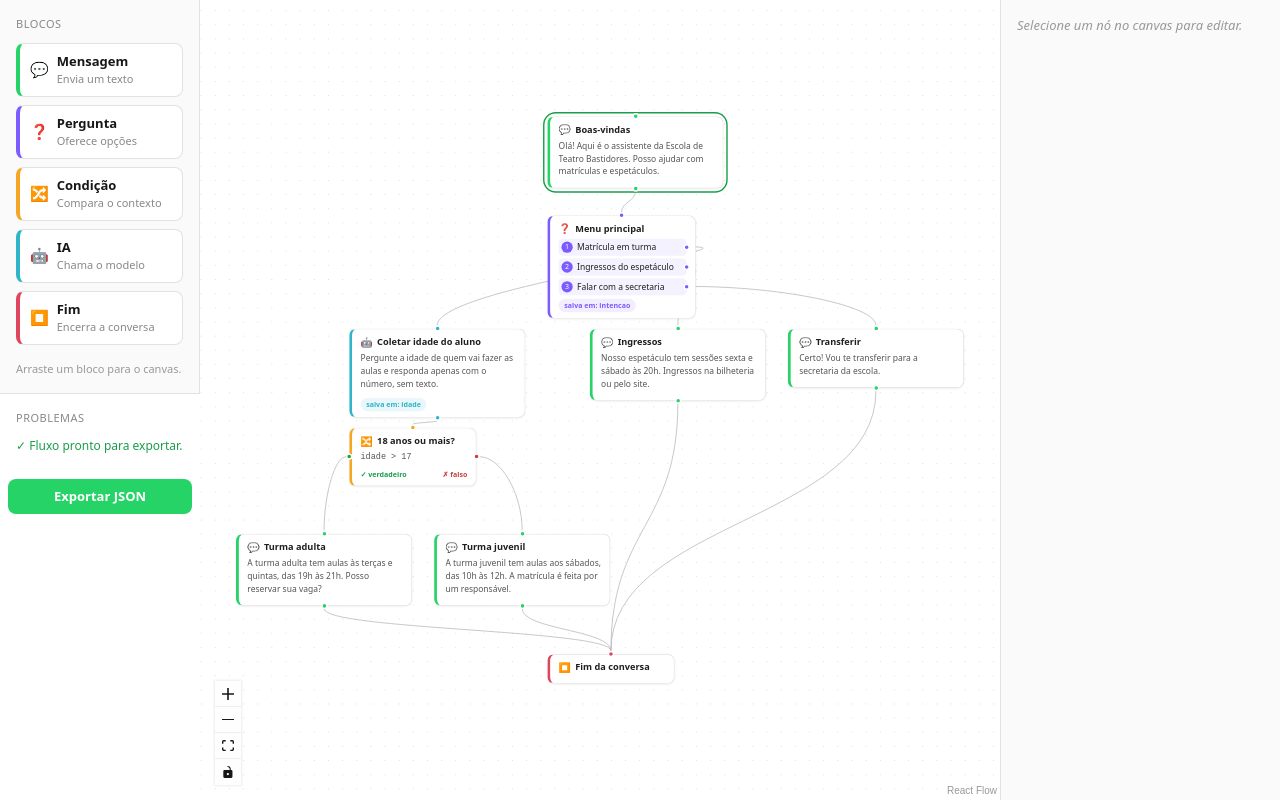
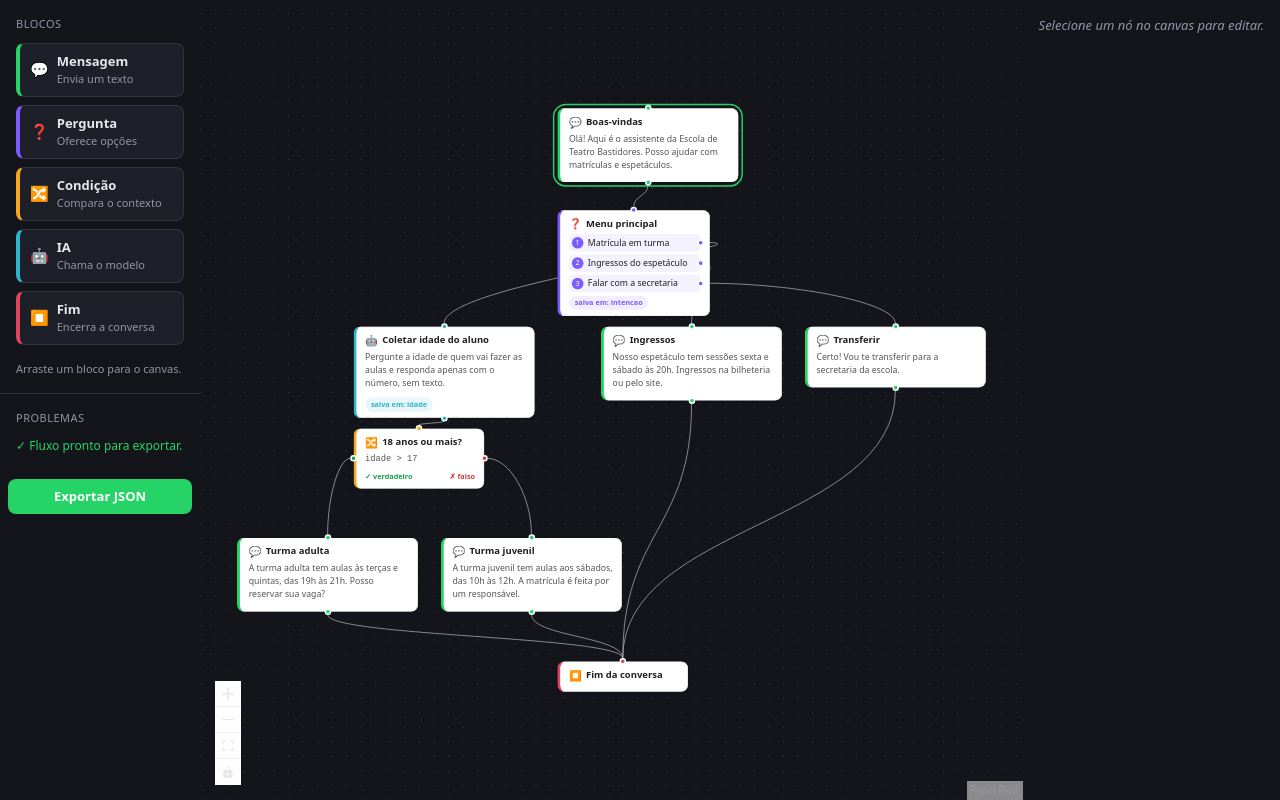
Before and after one commit to joaomarcelo6/urutaus-flow, a Next.js app: page / in a window 1280 px wide. Built offline with nearby package versions, Linux system fonts and the light colour scheme.

Commit message:
Unificar tema escuro e tornar os painéis laterais retráteis

```diff
--- a/app/globals.css
+++ b/app/globals.css
@@ -1,8 +1,14 @@
 @import "tailwindcss";
 
+/*
+ * Tema único e fixo (não segue prefers-color-scheme): o app tem uma casca
+ * escura sempre, os valores aqui espelham `componentes/casca.ts` — esse
+ * arquivo é o que os componentes React importam, isso aqui é só o pano de
+ * fundo da página por trás deles.
+ */
 :root {
-  --background: #ffffff;
-  --foreground: #171717;
+  --background: #14151b;
+  --foreground: #e7e8ee;
 }
 
 @theme inline {
@@ -10,13 +16,6 @@
   --color-foreground: var(--foreground);
   --font-sans: var(--font-geist-sans);
   --font-mono: var(--font-geist-mono);
-}
-
-@media (prefers-color-scheme: dark) {
-  :root {
-    --background: #0a0a0a;
-    --foreground: #ededed;
-  }
 }
 
 body {
@@ -27,7 +26,7 @@ body {
 
 /* Contorno do nó marcado como início do fluxo (className vinda do editor). */
 .react-flow__node.no-inicial {
-  outline: 2px solid #1a9e4a;
+  outline: 2px solid #25d366;
   outline-offset: 4px;
   border-radius: 12px;
 }
--- a/componentes/PainelEdicao.tsx
+++ b/componentes/PainelEdicao.tsx
@@ -1,6 +1,7 @@
 import type { CSSProperties, ReactNode } from "react";
 import type { NoDoFluxo, Operador, Regra } from "@/modelo/tipos";
 import { nuncaAcontece } from "@/lib/exaustividade";
+import { CASCA } from "@/componentes/casca";
 
 const OPERADORES: Operador[] = [
   "igual",
@@ -18,13 +19,9 @@ type Props = {
 };
 
 const estiloPainel: CSSProperties = {
-  width: 280,
   height: "100%",
-  borderLeft: "1px solid #e2e2e2",
-  background: "#fafafa",
   padding: 16,
   boxSizing: "border-box",
-  overflowY: "auto",
   fontFamily: "system-ui, sans-serif",
 };
 
@@ -33,7 +30,9 @@ const estiloInput: CSSProperties = {
   boxSizing: "border-box",
   padding: "6px 8px",
   borderRadius: 6,
-  border: "1px solid #ccc",
+  border: `1px solid ${CASCA.borda}`,
+  background: CASCA.fundoElevado,
+  color: CASCA.texto,
   fontSize: 13,
   fontFamily: "inherit",
 };
@@ -45,10 +44,17 @@ function Campo({ rotulo, children }: { rotulo: string; children: ReactNode }) {
         display: "block",
         marginBottom: 12,
         fontSize: 12,
-        color: "#444",
+        color: CASCA.textoMuted,
       }}
     >
-      <span style={{ display: "block", marginBottom: 4, fontWeight: 600 }}>
+      <span
+        style={{
+          display: "block",
+          marginBottom: 4,
+          fontWeight: 600,
+          color: CASCA.texto,
+        }}
+      >
         {rotulo}
       </span>
       {children}
@@ -65,7 +71,7 @@ export default function PainelEdicao({
   if (!no) {
     return (
       <aside style={estiloPainel}>
-        <p style={{ color: "#999", fontStyle: "italic", fontSize: 13 }}>
+        <p style={{ color: CASCA.textoMuted, fontStyle: "italic", fontSize: 13 }}>
           Selecione um nó no canvas para editar.
         </p>
       </aside>
@@ -79,7 +85,7 @@ export default function PainelEdicao({
           style={{
             fontSize: 12,
             fontWeight: 600,
-            color: "#1a9e4a",
+            color: CASCA.destaque,
             margin: "0 0 12px",
           }}
         >
@@ -94,9 +100,11 @@ export default function PainelEdicao({
             padding: "6px 8px",
             marginBottom: 12,
             borderRadius: 6,
-            border: "1px solid #ccc",
-            background: "#fff",
+            border: `1px solid ${CASCA.destaque}`,
+            background: `${CASCA.destaque}1a`,
+            color: CASCA.destaque,
             fontSize: 12,
+            fontWeight: 600,
             fontFamily: "inherit",
             cursor: "pointer",
           }}
--- a/componentes/PainelProblemas.tsx
+++ b/componentes/PainelProblemas.tsx
@@ -1,5 +1,6 @@
 import type { CSSProperties } from "react";
 import type { Problema } from "@/lib/percurso";
+import { CASCA } from "@/componentes/casca";
 
 type Props = {
   problemas: Problema[];
@@ -7,12 +8,12 @@ type Props = {
 };
 
 const CORES = {
-  erro: "#c94040",
-  aviso: "#b8860b",
+  erro: "#e0637a",
+  aviso: "#d9a441",
 } as const;
 
 const estiloPainel: CSSProperties = {
-  borderTop: "1px solid #e2e2e2",
+  borderTop: `1px solid ${CASCA.borda}`,
   padding: 16,
   boxSizing: "border-box",
   maxHeight: "45%",
@@ -30,7 +31,7 @@ export default function PainelProblemas({ problemas, aoSelecionar }: Props) {
           fontSize: 11,
           textTransform: "uppercase",
           letterSpacing: 0.5,
-          color: "#888",
+          color: CASCA.textoMuted,
           margin: "0 0 10px",
         }}
       >
@@ -38,7 +39,7 @@ export default function PainelProblemas({ problemas, aoSelecionar }: Props) {
       </h2>
 
       {problemas.length === 0 ? (
-        <p style={{ fontSize: 12, color: "#1a9e4a", margin: 0 }}>
+        <p style={{ fontSize: 12, color: CASCA.destaque, margin: 0 }}>
           ✓ Fluxo pronto para exportar.
         </p>
       ) : (
@@ -62,7 +63,7 @@ export default function PainelProblemas({ problemas, aoSelecionar }: Props) {
                   marginBottom: 6,
                   fontSize: 12,
                   fontFamily: "inherit",
-                  color: "#444",
+                  color: CASCA.texto,
                   cursor: problema.noId === null ? "default" : "pointer",
                 }}
               >
--- /dev/null
+++ b/componentes/PainelRetratil.tsx
@@ -0,0 +1,75 @@
+"use client";
+
+import { useState, type CSSProperties, type ReactNode } from "react";
+import { CASCA } from "@/componentes/casca";
+
+type Props = {
+  lado: "esquerda" | "direita";
+  larguraAberta: number;
+  children: ReactNode;
+};
+
+const LARGURA_SETA = 28;
+
+const estiloSeta: CSSProperties = {
+  width: LARGURA_SETA,
+  flexShrink: 0,
+  border: "none",
+  background: CASCA.fundoElevado,
+  color: CASCA.texto,
+  cursor: "pointer",
+  fontSize: 14,
+};
+
+/**
+ * Casca genérica para a barra lateral e o painel de edição: os dois só
+ * diferem na largura aberta e em de que lado do canvas ficam.
+ *
+ * Quem encolhe é o container do conteúdo, não o painel inteiro — o botão de
+ * seta é irmão dele e fica sempre visível. Se o painel inteiro encolhesse, o
+ * botão sairia da área visível junto com o conteúdo e não haveria como
+ * reabrir.
+ */
+export default function PainelRetratil({ lado, larguraAberta, children }: Props) {
+  const [aberto, setAberto] = useState(true);
+
+  const seta =
+    lado === "esquerda" ? (aberto ? "\u2039" : "\u203a") : aberto ? "\u203a" : "\u2039";
+
+  return (
+    <div
+      style={{
+        display: "flex",
+        flexDirection: lado === "esquerda" ? "row" : "row-reverse",
+        flexShrink: 0,
+        height: "100%",
+        background: CASCA.fundo,
+        borderRight: lado === "esquerda" ? `1px solid ${CASCA.borda}` : undefined,
+        borderLeft: lado === "direita" ? `1px solid ${CASCA.borda}` : undefined,
+      }}
+    >
+      <div
+        style={{
+          width: aberto ? larguraAberta : 0,
+          flexShrink: 0,
+          overflow: "hidden",
+          transition: "width 0.2s ease",
+        }}
+      >
+        <div style={{ width: larguraAberta, height: "100%", overflowY: "auto" }}>
+          {children}
+        </div>
+      </div>
+
+      <button
+        type="button"
+        onClick={() => setAberto((atual) => !atual)}
+        aria-label={aberto ? "Recolher painel" : "Expandir painel"}
+        title={aberto ? "Recolher painel" : "Expandir painel"}
+        style={estiloSeta}
+      >
+        {seta}
+      </button>
+    </div>
+  );
+}
--- a/componentes/Sidebar.tsx
+++ b/componentes/Sidebar.tsx
@@ -1,6 +1,7 @@
 import type { CSSProperties, DragEvent } from "react";
 import type { TipoDeNo } from "@/modelo/tipos";
 import { corDoNo, iconeDoNo } from "@/componentes/NoBase";
+import { CASCA } from "@/componentes/casca";
 
 /**
  * O tipo do nó viaja no dataTransfer com essa chave. O drop do canvas lê a
@@ -24,9 +25,6 @@ const ITENS: Record<TipoDeNo, { rotulo: string; descricao: string }> = {
 const ORDEM = Object.keys(ITENS) as TipoDeNo[];
 
 const estiloBarra: CSSProperties = {
-  width: 200,
-  borderRight: "1px solid #e2e2e2",
-  background: "#fafafa",
   padding: 16,
   boxSizing: "border-box",
   fontFamily: "system-ui, sans-serif",
@@ -40,12 +38,12 @@ function estiloItem(cor: string): CSSProperties {
     padding: "8px 10px",
     marginBottom: 8,
     borderRadius: 8,
-    background: "#fff",
+    background: CASCA.fundoElevado,
     // Longhand de propósito: misturar `border` com `borderLeft` no mesmo
     // estilo faz o React avisar sobre conflito de shorthand.
-    borderTop: "1px solid #e2e2e2",
-    borderRight: "1px solid #e2e2e2",
-    borderBottom: "1px solid #e2e2e2",
+    borderTop: `1px solid ${CASCA.borda}`,
+    borderRight: `1px solid ${CASCA.borda}`,
+    borderBottom: `1px solid ${CASCA.borda}`,
     borderLeft: `4px solid ${cor}`,
     cursor: "grab",
     userSelect: "none",
@@ -65,7 +63,7 @@ export default function Sidebar() {
           fontSize: 11,
           textTransform: "uppercase",
           letterSpacing: 0.5,
-          color: "#888",
+          color: CASCA.textoMuted,
           margin: "0 0 10px",
         }}
       >
@@ -81,17 +79,24 @@ export default function Sidebar() {
         >
           <span style={{ fontSize: 15, lineHeight: 1 }}>{iconeDoNo(tipo)}</span>
           <div>
-            <div style={{ fontSize: 13, fontWeight: 600 }}>
+            <div style={{ fontSize: 13, fontWeight: 600, color: CASCA.texto }}>
               {ITENS[tipo].rotulo}
             </div>
-            <div style={{ fontSize: 11, color: "#888" }}>
+            <div style={{ fontSize: 11, color: CASCA.textoMuted }}>
               {ITENS[tipo].descricao}
             </div>
           </div>
         </div>
       ))}
 
-      <p style={{ fontSize: 11, color: "#999", marginTop: 16, lineHeight: 1.5 }}>
+      <p
+        style={{
+          fontSize: 11,
+          color: CASCA.textoMuted,
+          marginTop: 16,
+          lineHeight: 1.5,
+        }}
+      >
         Arraste um bloco para o canvas.
       </p>
     </aside>
--- /dev/null
+++ b/componentes/casca.ts
@@ -0,0 +1,13 @@
+/**
+ * Tokens da casca escura (barra lateral, painel de edição, canvas). Os
+ * cartões de nó (`NoBase.tsx`) não usam isso — eles ficam claros de
+ * propósito, para se destacarem sobre o fundo escuro.
+ */
+export const CASCA = {
+  fundo: "#14151b",
+  fundoElevado: "#1e2029",
+  borda: "#31333f",
+  texto: "#e7e8ee",
+  textoMuted: "#9295a6",
+  destaque: "#25d366",
+} as const;
```
